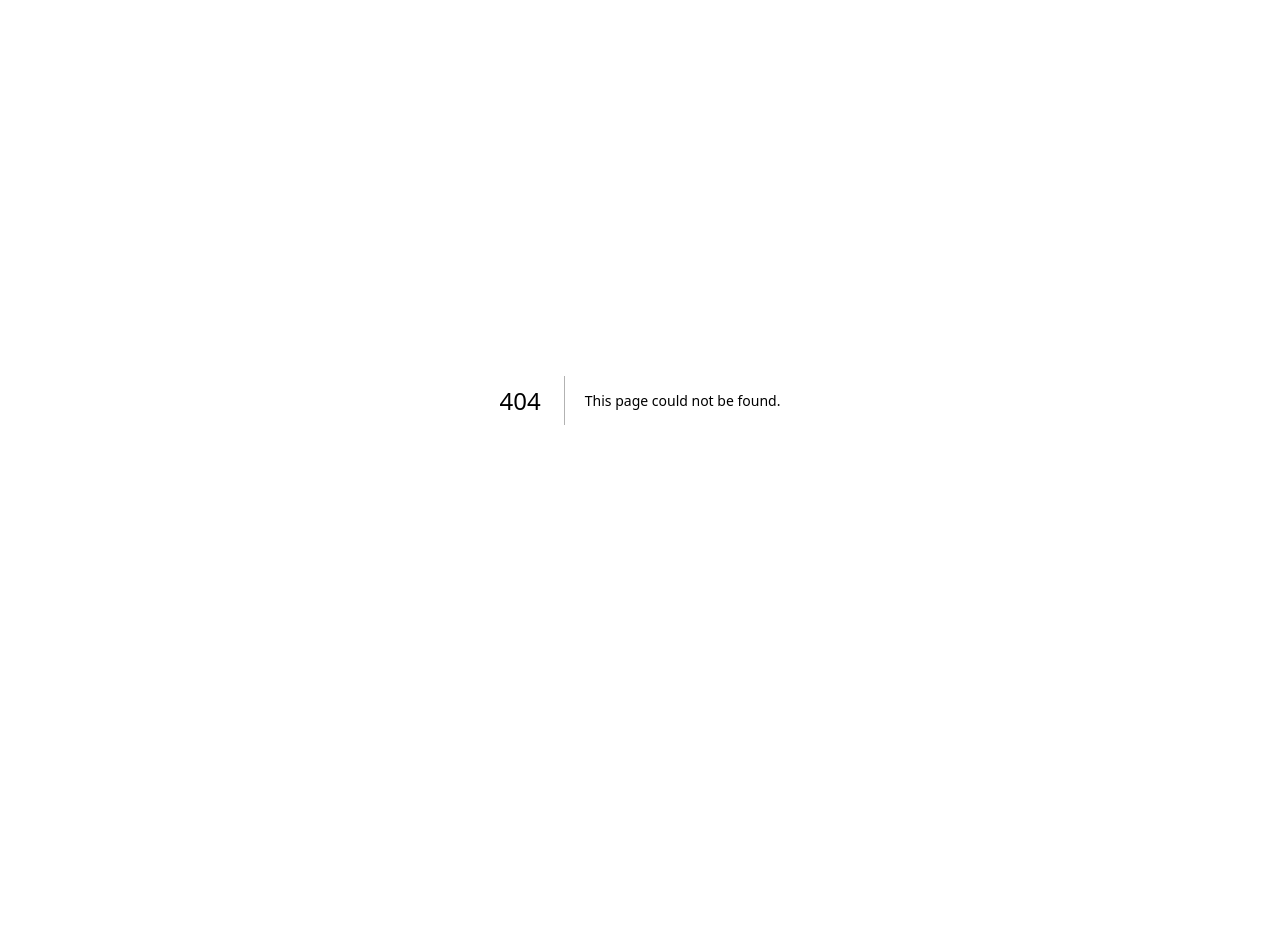
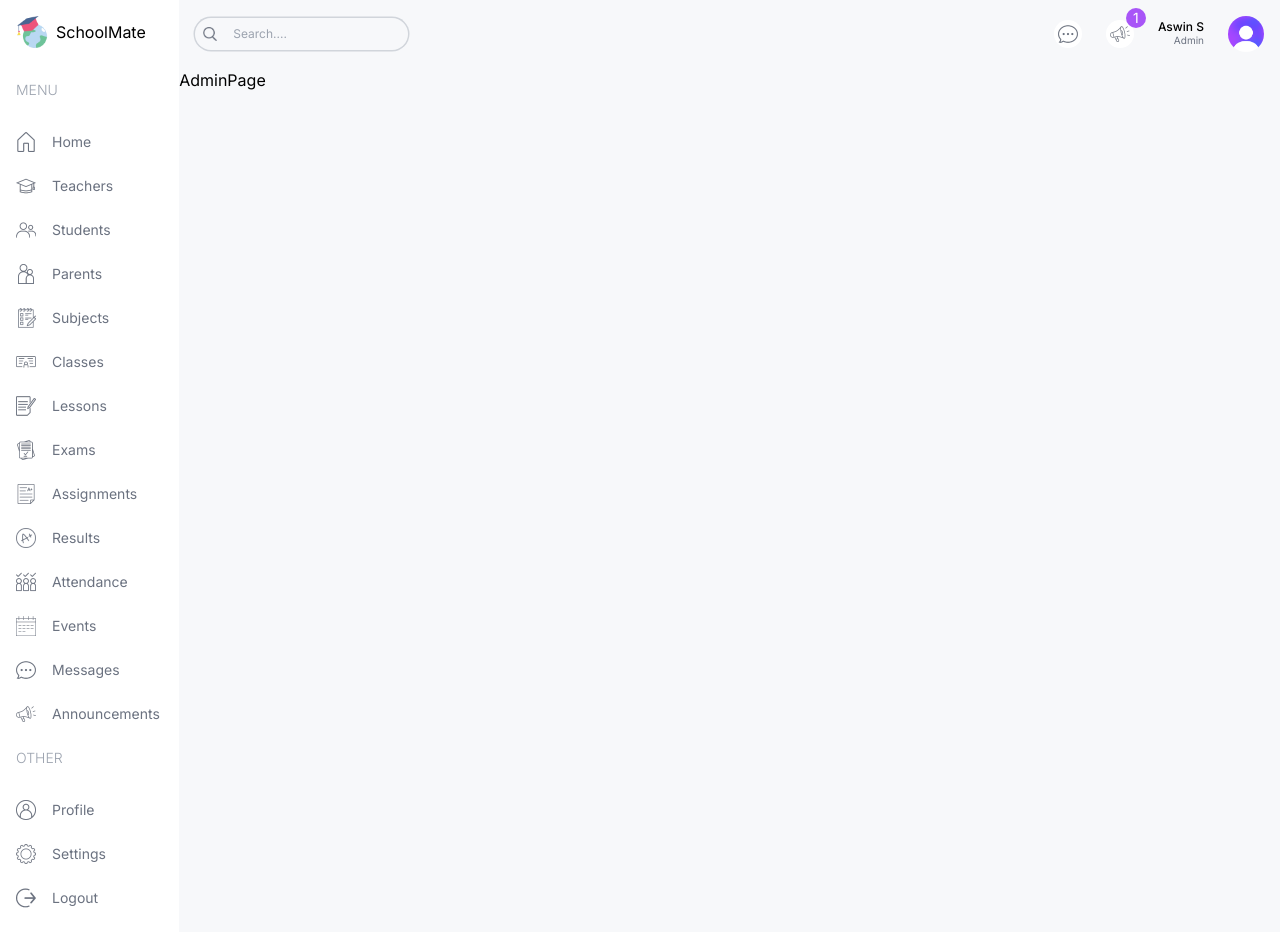
Before and after one commit to ASWIN-PALAYAD/schoolmate, a Next.js app: page /admin in a window 1280 px wide. Before the commit this address had no page. Before the commit the page ends 800 px from the top, so only its background shows below. Built offline with nearby package versions, Linux system fonts and the light colour scheme.

Commit message:
main layout completed with left menu bar and navbar

```diff
--- /dev/null
+++ b/src/app/(dashboard)/admin/page.tsx
@@ -0,0 +1,7 @@
+const AdminPage = () => {
+  return (
+    <div className=''>AdminPage</div>
+  )
+}
+
+export default AdminPage
--- /dev/null
+++ b/src/app/(dashboard)/layout.tsx
@@ -0,0 +1,28 @@
+import Menu from "@/components/Menu";
+import Navbar from "@/components/Navbar";
+import Image from "next/image";
+import Link from "next/link";
+
+export default function DashboardLayout({
+  children,
+}: Readonly<{
+  children: React.ReactNode;
+}>) {
+  return (
+  <div className="h-screen md:h-full flex" >
+    {/* left */}
+    <div className="w-[14%] md:w-[8%] lg:w-[16%] xl:w-[14%] p-4">
+        <Link href={'/'} className="flex items-center justify-center lg:justify-start gap-2">
+            <Image src={'/logo.png'} alt="logo"  width={32} height={32}/>
+            <span className="hidden lg:block">SchoolMate</span>
+        </Link>
+        <Menu/>
+    </div>
+    {/* right */}
+    <div className="w-[86%] md:w-[92%] lg:w-[84%] xl:w-[86%] bg-[#F7F8FA] overflow-scroll">
+        <Navbar/>
+        {children}
+    </div>
+  </div>
+  );
+}
--- /dev/null
+++ b/src/app/(dashboard)/parents/page.tsx
@@ -0,0 +1,7 @@
+const ParentPage = () => {
+  return (
+    <div className=''>ParentPage</div>
+  )
+}
+
+export default ParentPage
--- /dev/null
+++ b/src/app/(dashboard)/students/page.tsx
@@ -0,0 +1,7 @@
+const StudentPage = () => {
+  return (
+    <div className=''>StudentPage</div>
+  )
+}
+
+export default StudentPage
--- /dev/null
+++ b/src/app/(dashboard)/teachers/page.tsx
@@ -0,0 +1,7 @@
+const TeacherPage = () => {
+  return (
+    <div className=''>TeacherPage</div>
+  )
+}
+
+export default TeacherPage
--- /dev/null
+++ b/src/app/login/page.tsx
@@ -0,0 +1,7 @@
+const LoginPage = () => {
+  return (
+    <div className=''>LoginPage</div>
+  )
+}
+
+export default LoginPage
--- a/src/components/Menu.tsx
+++ b/src/components/Menu.tsx
@@ -1,3 +1,6 @@
+import Image from "next/image";
+import Link from "next/link";
+
 const menuItems = [
   {
     title: "MENU",
@@ -112,3 +115,29 @@ const menuItems = [
     ],
   },
 ];
+
+const Menu = () => {
+  return (
+    <div className="mt-4 text-sm">
+      {menuItems.map((i) => (
+        <div className="flex flex-col gap-2" key={i.title}>
+          <span className="hidden lg:block text-gray-400 font-light my-4">
+            {i.title}
+          </span>
+          {i.items.map((item) => (
+            <Link
+              href={item.href}
+              key={item.label}
+              className="flex items-center justify-center lg:justify-start gap-4 text-gray-500 py-2"
+            >
+              <Image src={item.icon} alt="icons" width={20} height={20} />
+              <span className="hidden lg:block">{item.label}</span>
+            </Link>
+          ))}
+        </div>
+      ))}
+    </div>
+  );
+};
+
+export default Menu;
--- /dev/null
+++ b/src/components/Navbar.tsx
@@ -0,0 +1,44 @@
+import Image from "next/image";
+
+const Navbar = () => {
+  return (
+    <div className="flex items-center justify-between p-4">
+      {/* search bar */}
+      <div className="hidden md:flex items-center gap-2 text-xs rounded-full ring-[1.5px] ring-gray-300 px-2">
+        <Image src={"/search.png"} alt="search icon" width={14} height={14} />
+        <input type="text" placeholder="Search...." className="2-[200px] p-2 bg-transparent outline-none" />
+      </div>
+      {/* icons and user */}
+      <div className="flex items-center gap-6 w-full justify-end">
+        <div className="bg-white rounded-full w-7 h-7 flex items-center justify-center cursor-pointer">
+          <Image src={"/message.png"} alt="message" width={20} height={20} />
+        </div>
+        <div className="bg-white rounded-full w-7 h-7 flex items-center justify-center cursor-pointer relative">
+          <Image
+            src={"/announcement.png"}
+            alt="announcement"
+            width={20}
+            height={20}
+          />
+          <div className="absolute -top-3 -right-3 w-5 h-5 rounded-full flex items-center justify-center bg-purple-500 text-white text-sm">
+            1
+          </div>
+        </div>
+
+        <div className="flex flex-col">
+          <span className="text-xs leading-3 font-medium">Aswin S</span>
+          <span className="text-[10px] text-gray-500 text-right">Admin</span>
+        </div>
+        <Image
+          src={"/avatar.png"}
+          alt="user image"
+          width={36}
+          height={36}
+          className="rounded-full"
+        />
+      </div>
+    </div>
+  );
+};
+
+export default Navbar;
```
